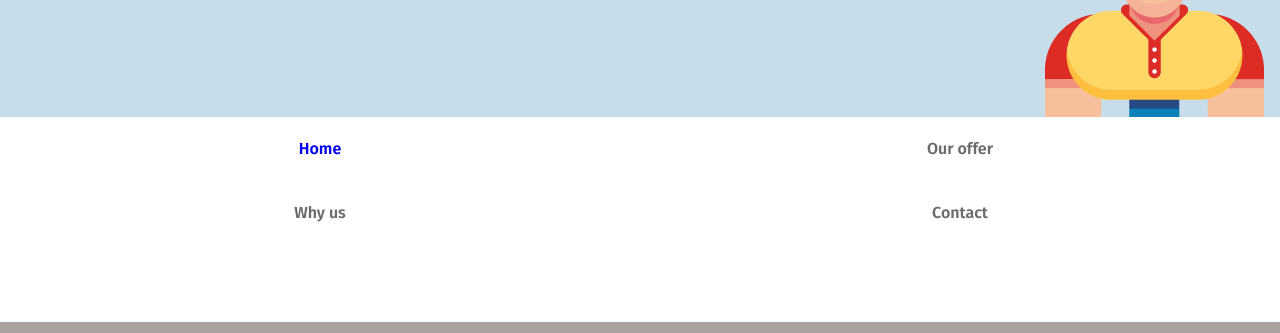
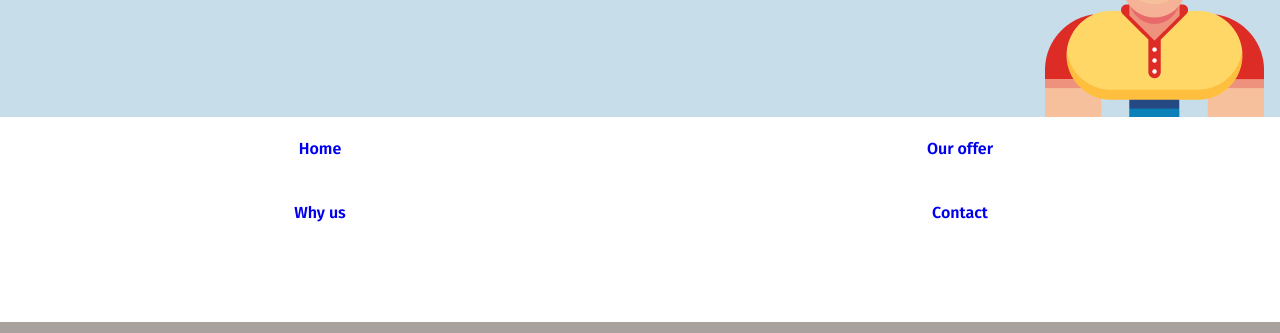
Before and after one commit to Kettler-gamer/insurance-project, a plain HTML site: page Contact.html in a window 1280 px wide. Shown: the part 235-568 px from the top of the page. Drawn offline with nearby package versions, Linux system fonts and the light colour scheme; a web font is replaced by a local one.

Commit message:
Added # to a tags

```diff
--- a/Contact.html
+++ b/Contact.html
@@ -31,9 +31,9 @@
       <nav class="contact-page-nav">
         <ul class="nav-list">
           <li class="list-item"><a href="index.html">Home</a></li>
-          <li class="list-item"><a>Our offer</a></li>
-          <li class="list-item"><a>Why us</a></li>
-          <li class="list-item"><a>Contact</a></li>
+          <li class="list-item"><a href="#">Our offer</a></li>
+          <li class="list-item"><a href="#">Why us</a></li>
+          <li class="list-item"><a href="#">Contact</a></li>
         </ul>
       </nav>
     </header>
```
Also changed, not shown: index.html (+8 -5 lines).
